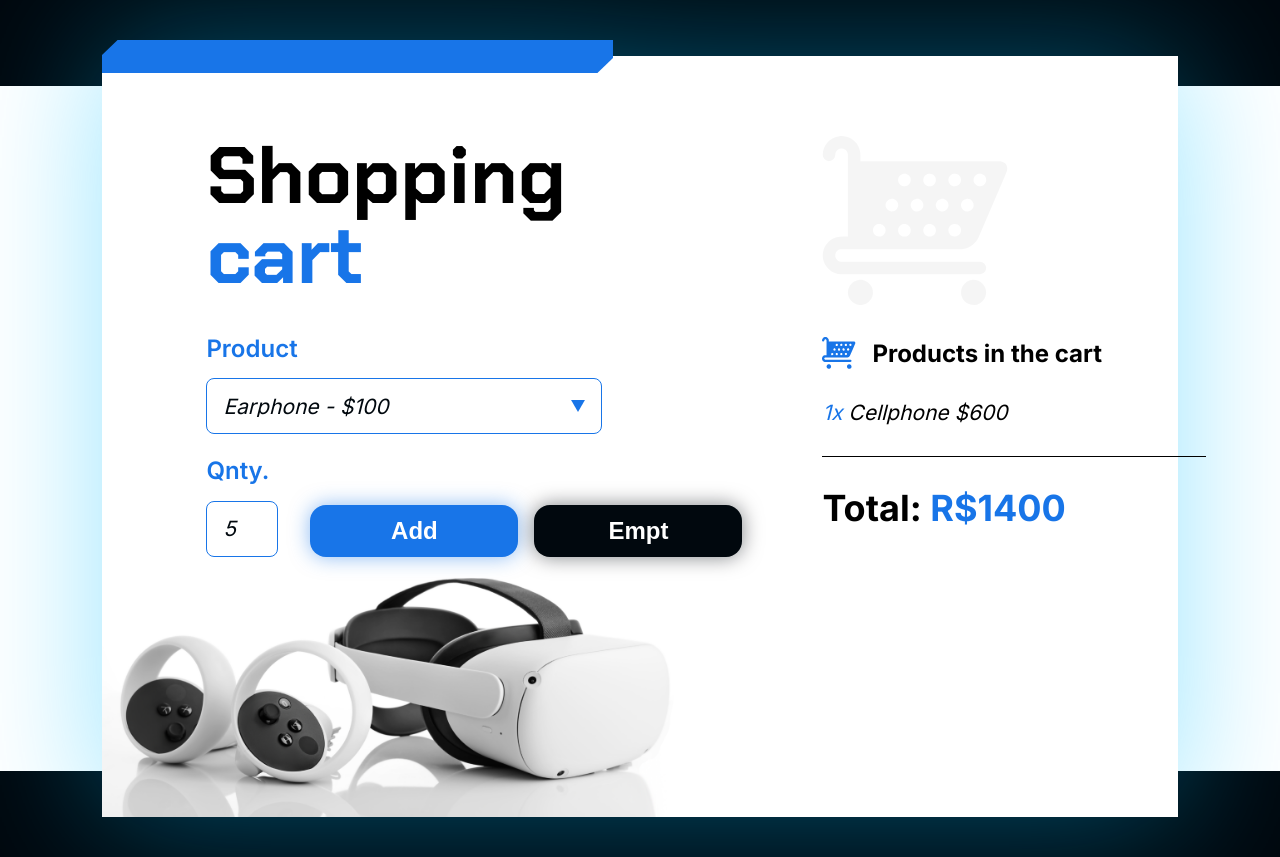
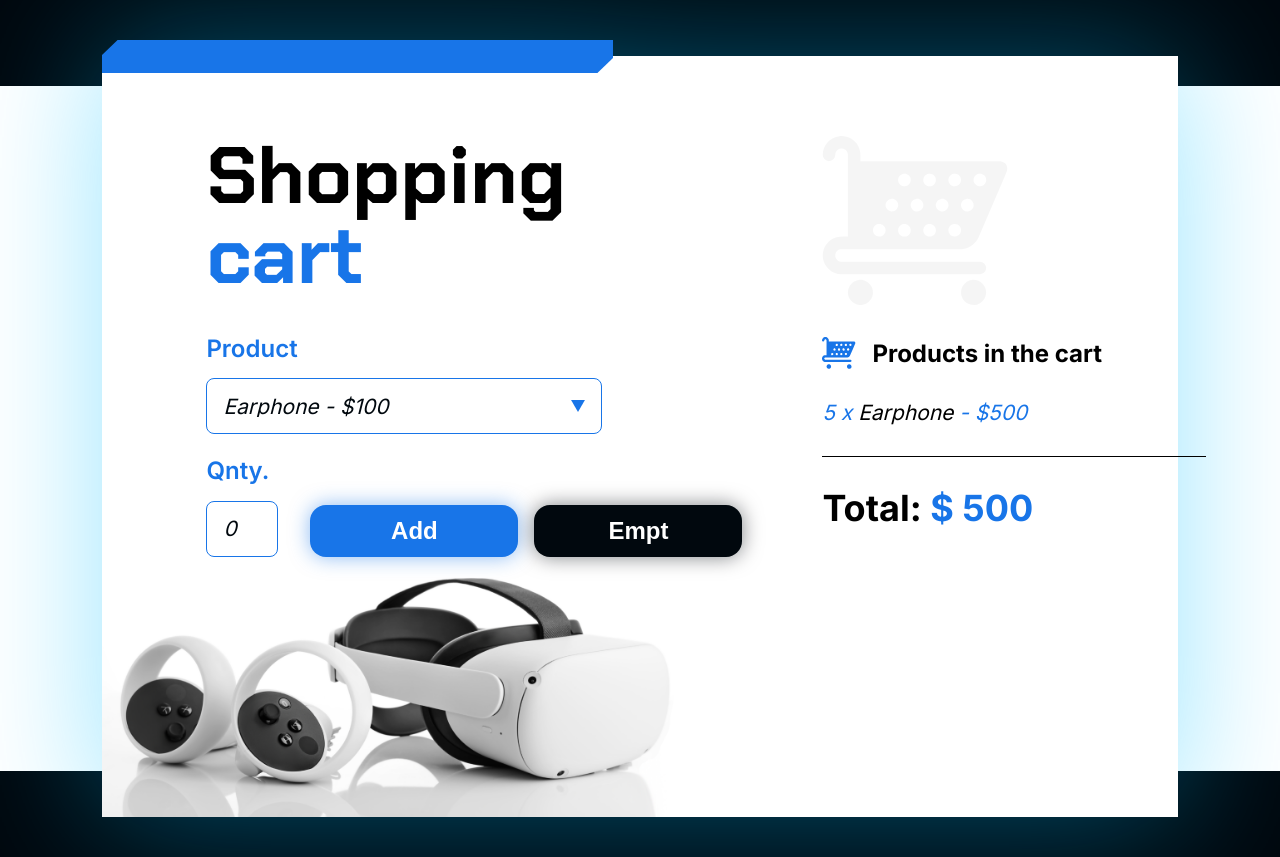
Before and after one commit to MatheusMauricio12/Js-shopping-cart, a plain HTML site: page index.html in a window 1280 px wide. Both pictures are taken after typing "5" into the empty fields and a click on the button "Add". Drawn offline with Linux system fonts and the light colour scheme.

Commit message:
Finished

```diff
--- a/index.html
+++ b/index.html
@@ -41,7 +41,7 @@
 
           <section class="buttons-wrapper">
             <button onclick="add()" type="button" class="form-button button-add">Add</button>
-            <button onclick="clear()" type="button" class="form-button button-empt">Empt</button>
+            <button onclick="empt()" type="button" class="form-button button-empt">Empt</button>
           </section>
         </section>
       </form>
@@ -57,14 +57,14 @@
 
       <section class="cart__products" id="products-list">
         <section class="cart__products__product">
-          <span class="blue-text">1x</span> Cellphone <span class="texto-azul">$600</span>
+          <span class="blue-text"></span><span class="blue-text"></span>
         </section>
       </section>
 
       <div class="divisory"></div>
 
       <p class="cart__total">
-        Total: <span class="blue-text" id="total-value">R$1400</span>
+        Total: <span class="blue-text" id="total-value">$</span>
       </p>
     </section>
   </main>
--- a/js/app.js
+++ b/js/app.js
@@ -0,0 +1,36 @@
+//console.log(productTotal.innerHTML);
+//`${quantity} Earphone - ${productValueList[0] * quantity}`
+/*         alert('option 1');
+        totalValue += productValueList[0] * quantity.value;
+        productTotalValue.innerHTML = `$${totalValue}`;
+        let spanList = document.createElement("span");
+        spanList.textContent = `${quantity.value} x Earphone - $${productValueList[0] * quantity.value}`
+        productList.appendChild(spanList); */
+
+let productsTotalValue = 0;
+empt();
+
+function add(){
+        let chosenProduct = document.getElementById('product').value;
+        let quantity = document.getElementById('quantity').value;
+        let productName = chosenProduct.split('-')[0];
+        let productValue = chosenProduct.split('$')[1];
+        let totalValue = quantity * productValue;
+        if(quantity == 0){
+            alert("Invalid quantity! It must be at least 1x to get added to the shoping cart!");
+        } else{
+            let cart = document.getElementById('products-list');
+            cart.innerHTML = cart.innerHTML+ `<section class="cart__products__product">
+            <span class="blue-text">${quantity} x </span>${productName}<span class="blue-text"> - $${productValue * quantity}</span>
+            </section>`;
+            productsTotalValue += totalValue;
+            let totalField = document.getElementById('total-value');
+            totalField.textContent = `$ ${productsTotalValue}`;
+            document.getElementById('quantity').value = 0;
+        }
+    };
+
+function empt(){
+    document.getElementById('total-value').innerHTML = ' $ 0'
+    document.getElementById('products-list').innerHTML = '';
+};
```
